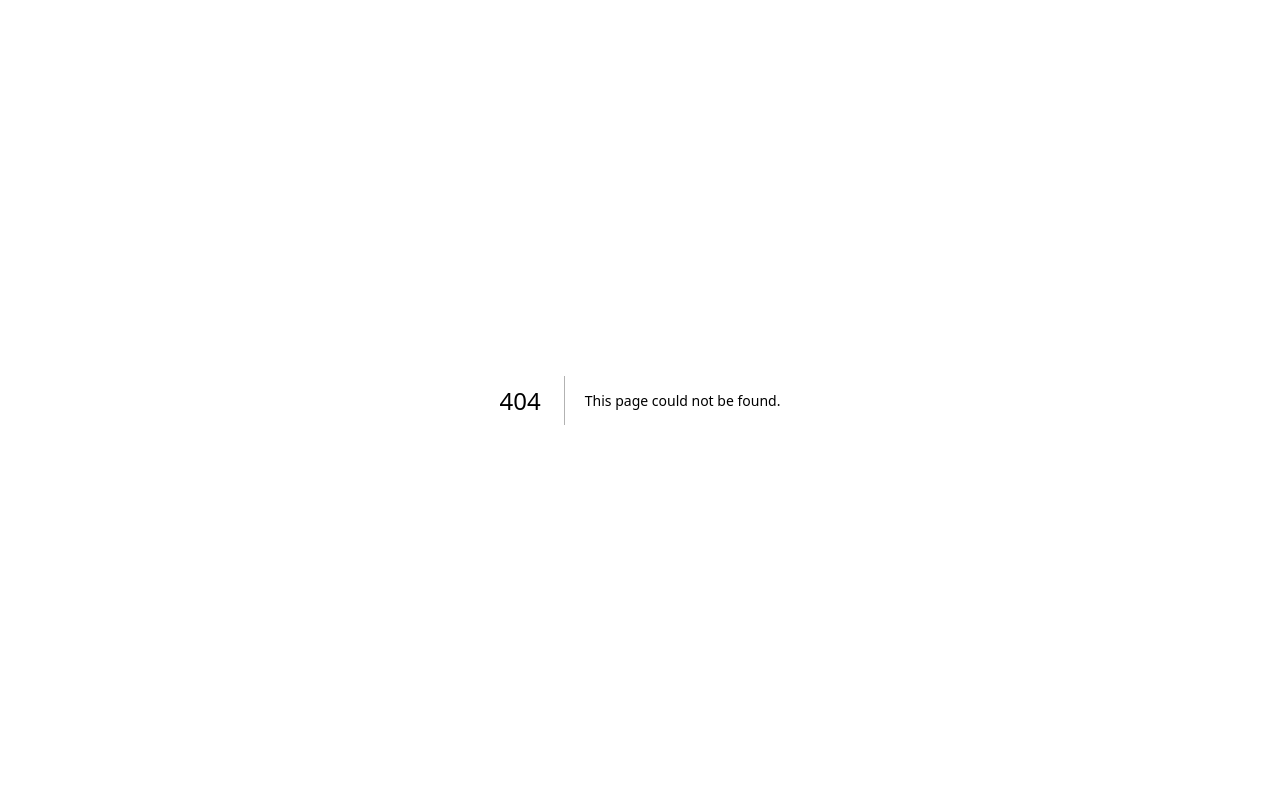
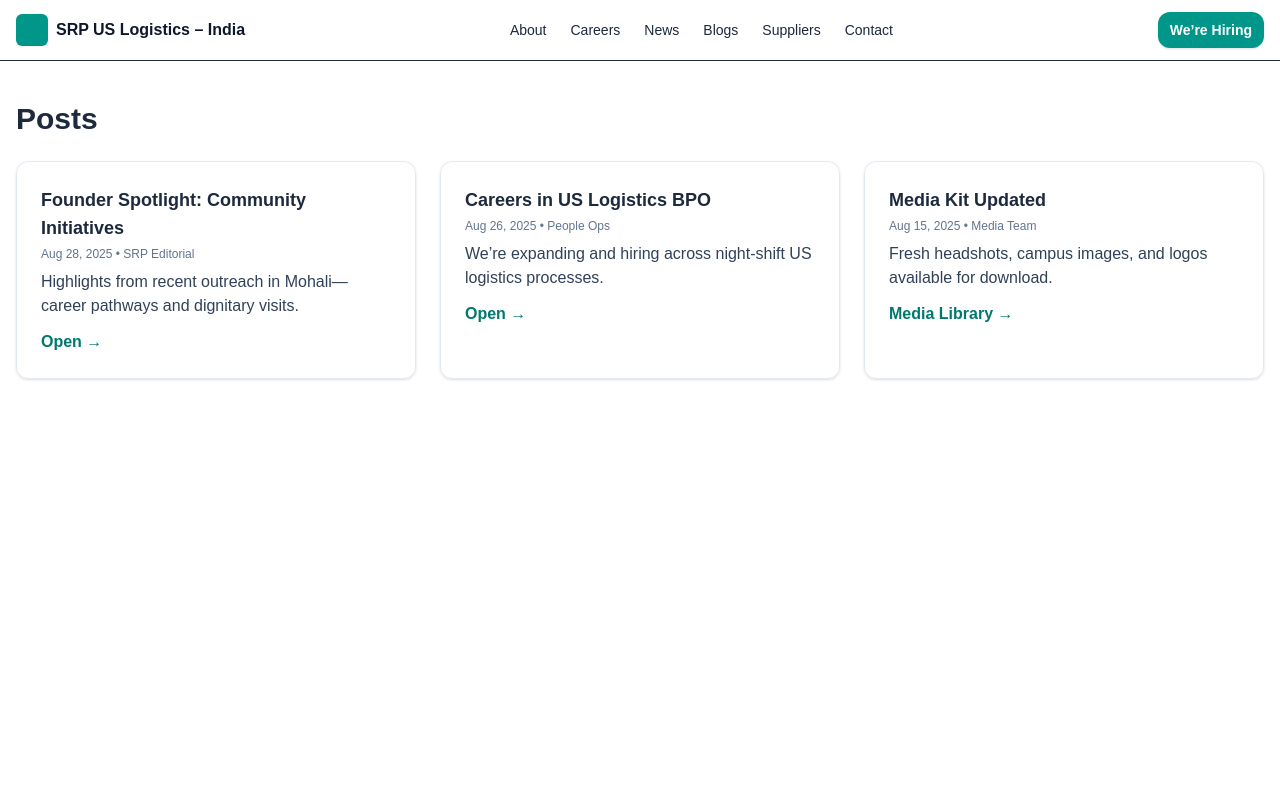
Before and after one commit to vivekinsonix/srp-india, a Next.js app: page /news/post in a window 1280 px wide. Before the commit this address had no page. Shown: the top 800 px of the page. Built offline with nearby package versions, Linux system fonts and the light colour scheme.

Commit message:
inner page added

```diff
--- a/src/app/header/page.tsx
+++ b/src/app/header/page.tsx
@@ -97,10 +97,36 @@ export default function Header() {
               </div>
             </div>
           </div>
+               <div className="relative group">
+            <Link href="/news" className="hover:text-teal-700">
+              News
+            </Link>
+            <div
+              className="
+                absolute left-0 mt-0  hidden
+                group-hover:block hover:block
+                w-56 rounded-md border-0 shadow-lg bg-white
+              "
+            >
+              <div className="flex flex-col py-2">
+                <Link
+                  href="/news/events"
+                  className="block px-4 py-2 text-sm hover:bg-teal-50 hover:text-teal-700"
+                >
+                  Events
+                </Link>
+                <Link
+                  href="/news/post"
+                  className="block px-4 py-2 text-sm hover:bg-teal-50 hover:text-teal-700"
+                >
+                  Posts
+                </Link>
 
-          <Link href="/news" className="hover:text-teal-700">
-            News
-          </Link>
+
+              </div>
+            </div>
+          </div>
+
           <Link href="/blogs" className="hover:text-teal-700">
             Blogs
           </Link>
@@ -185,12 +211,26 @@ export default function Header() {
                 </Link>
               </div>
             </details>
-            <Link href="/careers" onClick={() => setMobileOpen(false)}>
-              Careers
-            </Link>
-            <Link href="/news" onClick={() => setMobileOpen(false)}>
-              News
-            </Link>
+                   <details>
+              <summary className="cursor-pointer py-1 font-semibold">
+                News
+              </summary>
+              <div className="ml-4 mt-1 flex flex-col gap-1 text-slate-700">
+         <Link
+                  href="/news/events" onClick={() => setMobileOpen(false)}
+                  className="block px-4 py-2 text-sm hover:bg-teal-50 hover:text-teal-700"
+                >
+                  Events
+                </Link>
+                <Link
+                  href="/news/post" onClick={() => setMobileOpen(false)}
+                  className="block px-4 py-2 text-sm hover:bg-teal-50 hover:text-teal-700"
+                >
+                  Posts
+                </Link>
+              </div>
+            </details>
+
             <Link href="/blogs" onClick={() => setMobileOpen(false)}>
               Blogs
             </Link>
--- a/src/app/news/events/page.tsx
+++ b/src/app/news/events/page.tsx
@@ -0,0 +1,60 @@
+// app/events/page.tsx
+"use client";
+import Header from "../../header/page";
+import Footer from "../../footer/page";
+export default function EventsPage() {
+  const events = [
+    {
+      date: "Aug 2025",
+      title: "Campus visit by dignitaries",
+      desc: "Recap, photos, and media coverage from the event.",
+      link: "#",
+      cta: "Read more →",
+    },
+    {
+      date: "Jul 2025",
+      title: "Youth talk on BPO careers",
+      desc: "Key takeaways for local talent and first-time professionals.",
+      link: "#",
+      cta: "Read more →",
+    },
+    {
+      date: "Jun 2025",
+      title: "Podcast: Scaling brokerage from Mohali",
+      desc: "A conversation on operations, training, and community impact.",
+      link: "#",
+      cta: "Listen →",
+    },
+  ];
+
+  return (
+        <>
+         <div className="min-h-screen bg-white text-slate-800">
+            <Header />
+    <main className="container mx-auto max-w-7xl px-4 py-10">
+      <h1 className="text-3xl font-semibold">Events</h1>
+
+      <div className="mt-6 grid gap-6 md:grid-cols-3">
+        {events.map((e, idx) => (
+          <article
+            key={idx}
+            className="rounded-xl border border-slate-200 p-6 shadow-sm transition hover:shadow-md"
+          >
+            <div className="text-xs text-slate-500">{e.date}</div>
+            <h2 className="text-lg font-semibold mt-1">{e.title}</h2>
+            <p className="mt-2 text-slate-700">{e.desc}</p>
+            <a
+              className="mt-3 inline-block font-semibold text-teal-700 hover:underline"
+              href={e.link}
+            >
+              {e.cta}
+            </a>
+          </article>
+        ))}
+      </div>
+    </main>
+         </div>
+           <Footer />
+           </>
+  );
+}
--- /dev/null
+++ b/src/app/news/post/page.tsx
@@ -0,0 +1,60 @@
+// app/posts/page.tsx
+"use client";
+import Header from "../../header/page";
+import Footer from "../../footer/page";
+export default function PostsPage() {
+  const posts = [
+    {
+      title: "Founder Spotlight: Community Initiatives",
+      meta: "Aug 28, 2025 • SRP Editorial",
+      desc: "Highlights from recent outreach in Mohali—career pathways and dignitary visits.",
+      link: "/blogs/post-founder-spotlight.html",
+      cta: "Open →",
+    },
+    {
+      title: "Careers in US Logistics BPO",
+      meta: "Aug 26, 2025 • People Ops",
+      desc: "We’re expanding and hiring across night-shift US logistics processes.",
+      link: "/blogs/post-careers-bpo.html",
+      cta: "Open →",
+    },
+    {
+      title: "Media Kit Updated",
+      meta: "Aug 15, 2025 • Media Team",
+      desc: "Fresh headshots, campus images, and logos available for download.",
+      link: "/news/media-library.html",
+      cta: "Media Library →",
+    },
+  ];
+
+  return (
+          <>
+           <div className="min-h-screen bg-white text-slate-800">
+              <Header />
+      <main className="container mx-auto max-w-7xl px-4 py-10">
+      <h1 className="text-3xl font-semibold">Posts</h1>
+
+      <div className="mt-6 grid gap-6 md:grid-cols-3">
+        {posts.map((post, idx) => (
+          <article
+            key={idx}
+            className="rounded-xl border border-slate-200 p-6 shadow-sm transition hover:shadow-md"
+          >
+            <h2 className="text-lg font-semibold">{post.title}</h2>
+            <p className="mt-1 text-xs text-slate-500">{post.meta}</p>
+            <p className="mt-2 text-slate-700">{post.desc}</p>
+            <a
+              href={post.link}
+              className="mt-3 inline-block font-semibold text-teal-700 hover:underline"
+            >
+              {post.cta}
+            </a>
+          </article>
+        ))}
+      </div>
+   </main>
+           </div>
+             <Footer />
+             </>
+  );
+}
```
